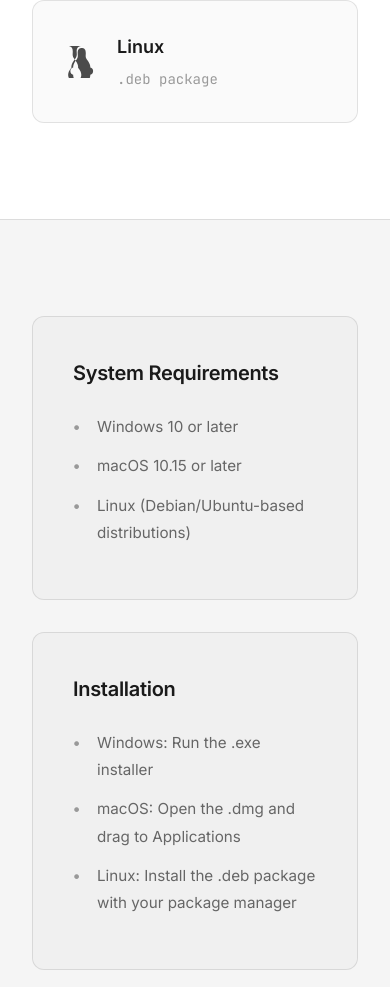
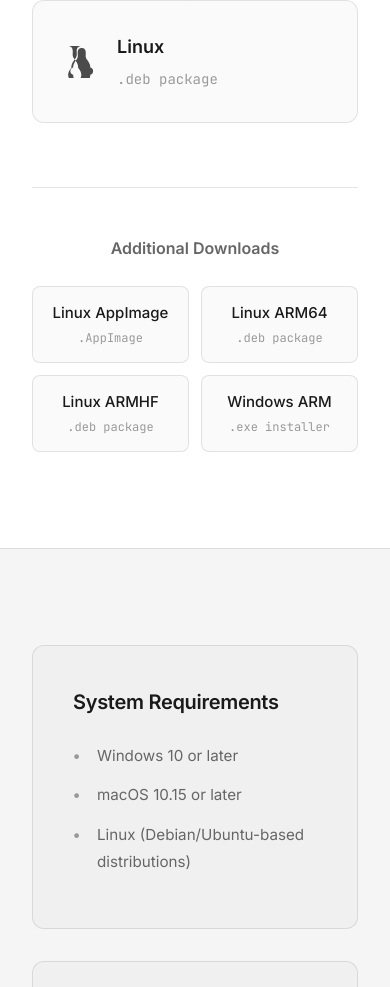
Before and after one commit to lvce-editor/lvce-editor.github.io, a Nuxt app in the folder packages/website/: page /download in a window 390 px wide. Shown: the part 800-1787 px from the top of the page. Built offline with nearby package versions, Linux system fonts and the light colour scheme.

Commit message:
feature: add more download links (#32)

```diff
--- a/packages/website/pages/download.vue
+++ b/packages/website/pages/download.vue
@@ -59,6 +59,21 @@
                   </div>
                 </a>
               </div>
+              <div class="additional-variants">
+                <h3 class="variants-title">Additional Downloads</h3>
+                <div class="variants-grid">
+                  <a
+                    v-for="variant in additionalVariants"
+                    :key="variant.variant"
+                    :href="getVariantUrl(variant.variant)"
+                    class="variant-link"
+                    rel="download"
+                  >
+                    <span class="variant-label">{{ variant.label }}</span>
+                    <span class="variant-subtitle">{{ variant.subtitle }}</span>
+                  </a>
+                </div>
+              </div>
             </div>
           </div>
         </div>
@@ -117,7 +132,12 @@
 
 <script setup lang="ts">
 import { computed } from "vue";
-import { getAllDownloadUrls } from "~/utils/downloadUrls";
+import {
+  type DownloadVariant,
+  getAllDownloadUrls,
+  getAdditionalDownloadVariants,
+  getVariantDownloadUrl,
+} from "~/utils/downloadUrls";
 
 useHead({
   title:
@@ -138,6 +158,22 @@ const downloadUrls = computed(() =>
     releaseUrlBase: config.public.releaseUrlBase,
   }),
 );
+
+const additionalVariants = computed(() =>
+  getAdditionalDownloadVariants({
+    version: config.public.version,
+    releaseUrlBase: config.public.releaseUrlBase,
+  }),
+);
+
+function getVariantUrl(variant: DownloadVariant): string {
+  return getVariantDownloadUrl(variant, {
+    version: config.public.version,
+    releaseUrlBase: config.public.releaseUrlBase,
+  });
+}
+
+const { theme, toggleTheme } = useTheme();
 </script>
 
 <style scoped>
@@ -271,6 +307,70 @@ const downloadUrls = computed(() =>
   transition: color 0.3s ease;
 }
 
+.additional-variants {
+  margin-top: 4rem;
+  padding-top: 3rem;
+  border-top: 1px solid var(--border-color);
+}
+
+.variants-title {
+  font-size: 1.125rem;
+  font-weight: 600;
+  color: var(--text-secondary);
+  margin-bottom: 1.5rem;
+  text-align: center;
+  font-family: "Inter", sans-serif;
+  transition: color 0.3s ease;
+}
+
+.variants-grid {
+  display: grid;
+  grid-template-columns: repeat(auto-fit, minmax(180px, 1fr));
+  gap: 1rem;
+  max-width: 800px;
+  margin: 0 auto;
+}
+
+.variant-link {
+  display: flex;
+  flex-direction: column;
+  align-items: center;
+  padding: 1rem 1.5rem;
+  background: var(--card-bg);
+  border: 1px solid var(--border-color);
+  border-radius: 8px;
+  text-decoration: none;
+  color: var(--text-primary);
+  transition: all 0.2s ease;
+  font-family: "Inter", sans-serif;
+}
+
+.variant-link:hover {
+  background: var(--card-bg-hover);
+  border-color: var(--border-color-hover);
+  transform: translateY(-2px);
+  box-shadow: 0 4px 12px rgba(0, 0, 0, 0.08);
+}
+
+[data-theme="dark"] .variant-link:hover {
+  box-shadow: 0 4px 12px rgba(0, 0, 0, 0.2);
+}
+
+.variant-label {
+  font-size: 0.9375rem;
+  font-weight: 500;
+  color: var(--text-primary);
+  transition: color 0.3s ease;
+}
+
+.variant-subtitle {
+  font-size: 0.75rem;
+  color: var(--text-tertiary);
+  margin-top: 0.25rem;
+  font-family: "JetBrains Mono", monospace;
+  transition: color 0.3s ease;
+}
+
 .download-info {
   padding: 6rem 0;
   background: var(--bg-secondary);
@@ -390,5 +490,18 @@ const downloadUrls = computed(() =>
   .info-grid {
     grid-template-columns: 1fr;
   }
+
+  .variants-grid {
+    grid-template-columns: repeat(auto-fit, minmax(140px, 1fr));
+    gap: 0.75rem;
+  }
+
+  .variant-link {
+    padding: 0.875rem 1rem;
+  }
+
+  .variants-title {
+    font-size: 1rem;
+  }
 }
 </style>
--- a/packages/website/utils/downloadUrls.ts
+++ b/packages/website/utils/downloadUrls.ts
@@ -1,4 +1,13 @@
 export type Platform = "windows" | "macos" | "linux";
+
+export type DownloadVariant =
+  | "windows-x64"
+  | "windows-arm"
+  | "macos-arm64"
+  | "linux-amd64-deb"
+  | "linux-arm64-deb"
+  | "linux-armhf-deb"
+  | "linux-appimage";
 
 export interface DownloadConfig {
   readonly releaseUrlBase?: string;
@@ -26,6 +35,28 @@ export function getDownloadUrl(
   return `${releaseUrlBase}/${versionTag}/${filename}`;
 }
 
+export function getVariantDownloadUrl(
+  variant: DownloadVariant,
+  config: DownloadConfig,
+): string {
+  const { version } = config;
+  const releaseUrlBase = config.releaseUrlBase || DEFAULT_RELEASE_URL_BASE;
+  const versionTag = version.startsWith("v") ? version : `v${version}`;
+
+  const variantFiles: Record<DownloadVariant, string> = {
+    "linux-amd64-deb": `lvce-${versionTag}_amd64.deb`,
+    "linux-appimage": `lvce-${versionTag}.AppImage`,
+    "linux-arm64-deb": `lvce-${versionTag}_arm64.deb`,
+    "linux-armhf-deb": `lvce-${versionTag}_armhf.deb`,
+    "macos-arm64": `lvce-${versionTag}_arm64.dmg`,
+    "windows-arm": `Lvce-Setup-${versionTag}-arm64.exe`,
+    "windows-x64": `Lvce-Setup-${versionTag}-x64.exe`,
+  };
+
+  const filename = variantFiles[variant];
+  return `${releaseUrlBase}/${versionTag}/${filename}`;
+}
+
 export function getAllDownloadUrls(
   config: DownloadConfig,
 ): Record<Platform, string> {
@@ -35,3 +66,30 @@ export function getAllDownloadUrls(
     windows: getDownloadUrl("windows", config),
   };
 }
+
+export function getAdditionalDownloadVariants(
+  config: DownloadConfig,
+): Array<{ label: string; subtitle: string; variant: DownloadVariant }> {
+  return [
+    {
+      label: "Linux AppImage",
+      subtitle: ".AppImage",
+      variant: "linux-appimage",
+    },
+    {
+      label: "Linux ARM64",
+      subtitle: ".deb package",
+      variant: "linux-arm64-deb",
+    },
+    {
+      label: "Linux ARMHF",
+      subtitle: ".deb package",
+      variant: "linux-armhf-deb",
+    },
+    {
+      label: "Windows ARM",
+      subtitle: ".exe installer",
+      variant: "windows-arm",
+    },
+  ];
+}
```
